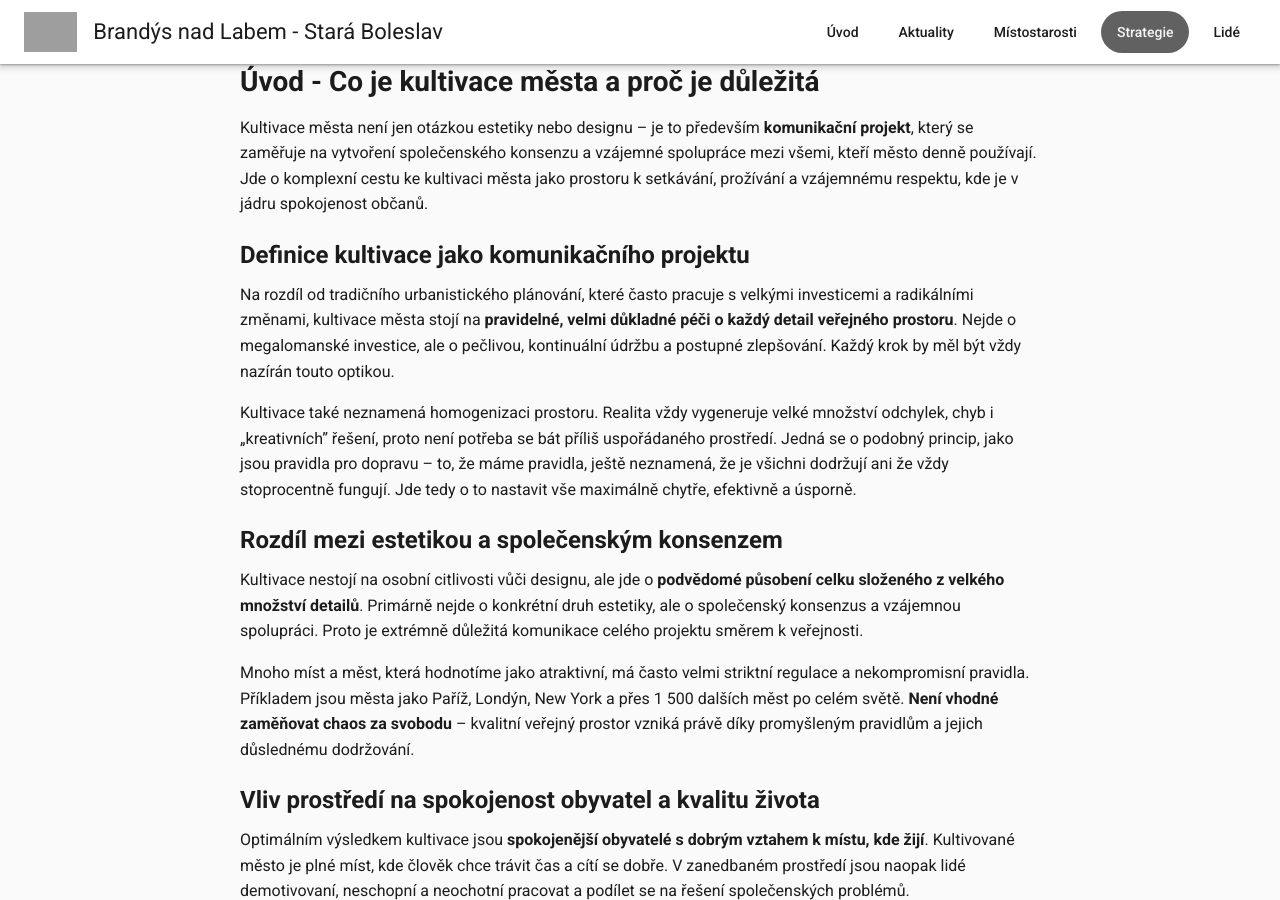
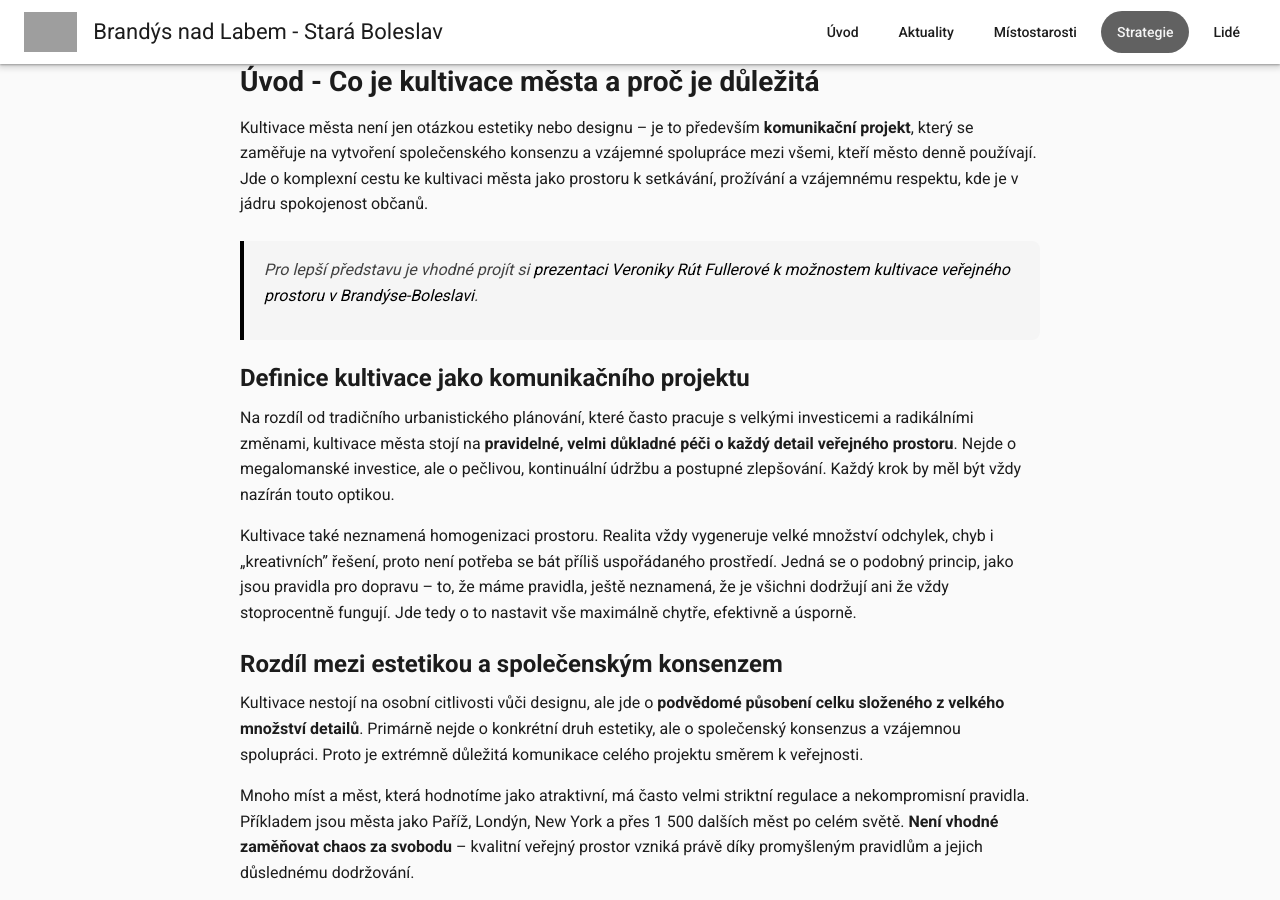
Before and after one commit to tangero/brandys-pirati, a Jekyll site: the page built from _posts/strategie/2025-08-14-strategie_kultivace_verejneho_prostoru.md, in a window 1280 px wide and 900 px high, scrolled down 781 px. Built offline with Jekyll 4.4.1, drawn with Linux system fonts in a browser that asks for light colours; grey boxes are pictures that could not be loaded.

Commit message:
Veřejný prostor prezentace

```diff
--- a/_posts/strategie/2025-08-14-strategie_kultivace_verejneho_prostoru.md
+++ b/_posts/strategie/2025-08-14-strategie_kultivace_verejneho_prostoru.md
@@ -13,6 +13,8 @@ image: /assets/mistostarosti/mistostarosti2142024zamoreneme-e55cb8b2.jpg
 ## **Úvod \- Co je kultivace města a proč je důležitá**
 
 Kultivace města není jen otázkou estetiky nebo designu – je to především **komunikační projekt**, který se zaměřuje na vytvoření společenského konsenzu a vzájemné spolupráce mezi všemi, kteří město denně používají. Jde o komplexní cestu ke kultivaci města jako prostoru k setkávání, prožívání a vzájemnému respektu, kde je v jádru spokojenost občanů.
+
+> Pro lepší představu je vhodné projít si [prezentaci Veroniky Rút Fullerové k možnostem kultivace veřejného prostoru v Brandýse-Boleslavi](/assets/pdf/Brandys_Boleslav_strategie_19_12_2023_F.pdf).
 
 ### **Definice kultivace jako komunikačního projektu**
 
```
Also changed, not shown: 1 other file.
